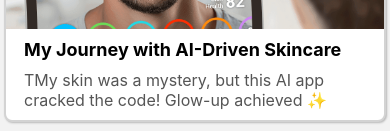
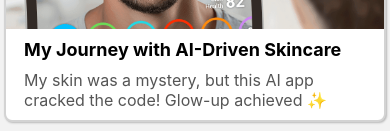
Before and after one commit to WebDevHarsha/Skinify, a React Native app: screen /Blogs in a window 390 px wide. Shown: the part 939-1070 px from the top of the page. Built offline with nearby package versions, Linux system fonts and the light colour scheme.

Commit message:
updated readme file

```diff
--- a/components/MyCarousel.js
+++ b/components/MyCarousel.js
@@ -45,7 +45,7 @@ const MyCarousel = () => {
 const styles = StyleSheet.create({
   slide: {
     width: screenWidth - 60,
-    height: '90%',
+    height: '95%',
     alignItems: 'center',
     backgroundColor: 'white',
     borderRadius: 10,
--- a/screens/Blogs.js
+++ b/screens/Blogs.js
@@ -19,7 +19,7 @@ function Blogs({navigation}) {
         />
         <Card
           title="My Journey with AI-Driven Skincare"
-          description="TMy skin was a mystery, but this AI app cracked the code! Glow-up achieved ✨"
+          description="My skin was a mystery, but this AI app cracked the code! Glow-up achieved ✨"
           imageSource={require('../Assets/blog3.png')}
         />
       </ScrollView>
```
Also changed, not shown: 1 other file (tests, documents, lock files or other folders).
